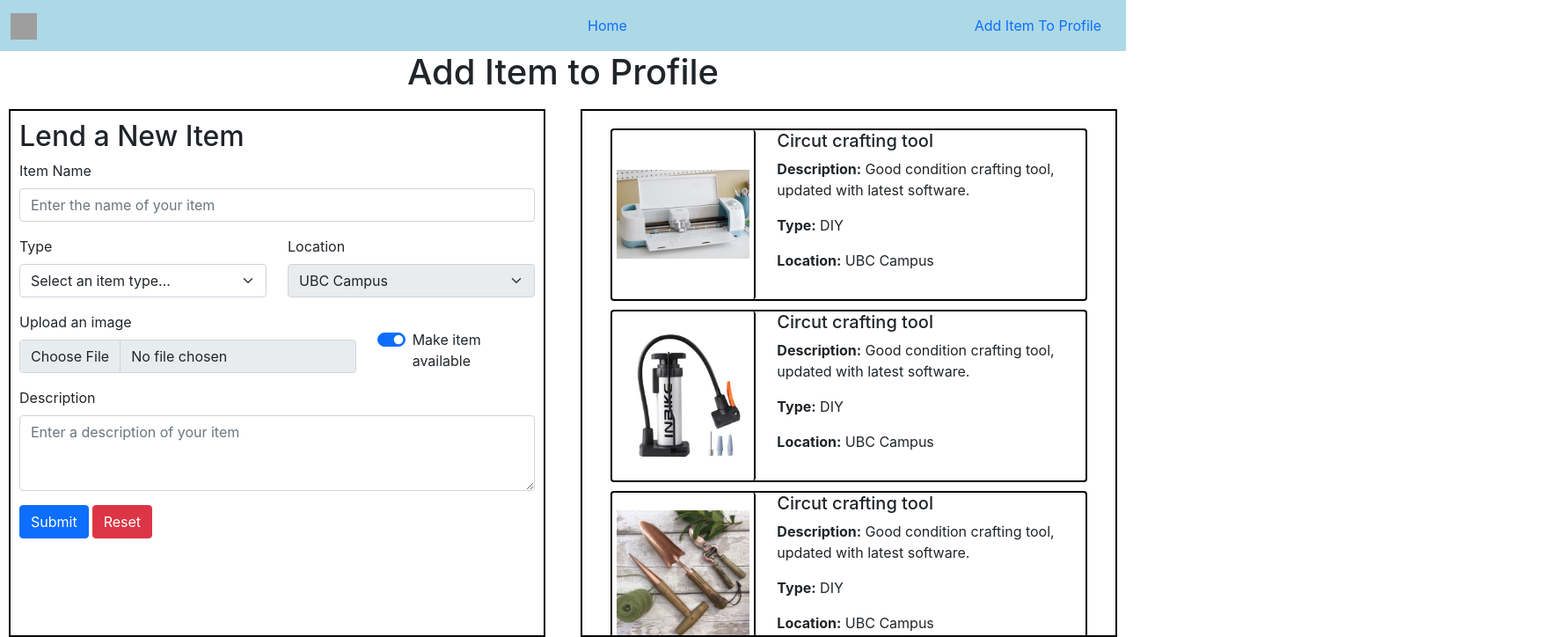
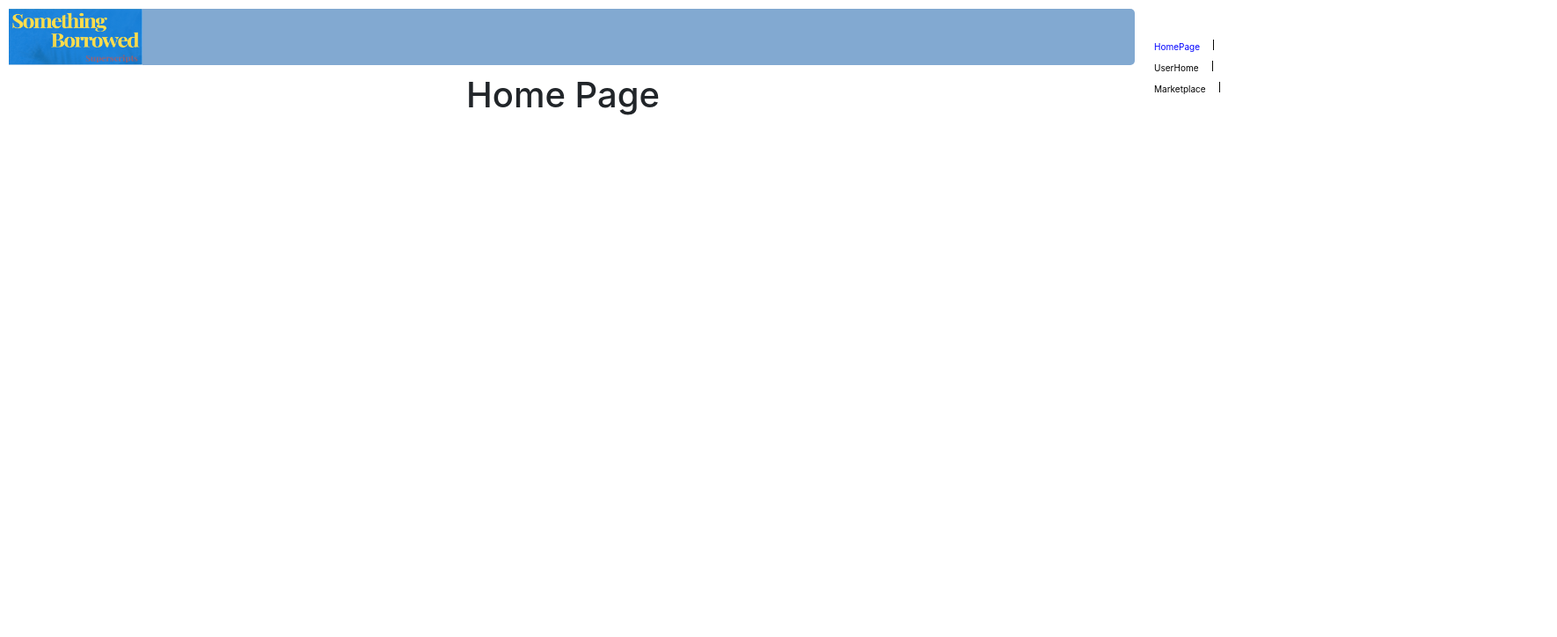
Before and after one commit to phreid/somethingBorrowed, a React (Create React App) app: page /HomePage in a window 1280 px wide. Shown: the top 724 px of the page at 88% size, 1770 px wide, since content can reach past the window. Built offline with nearby package versions, Linux system fonts and the light colour scheme; grey boxes are pictures that could not be loaded.

Commit message:
changed App.js and AddItemPage.jsx

```diff
--- a/package.json
+++ b/package.json
@@ -10,6 +10,7 @@
     "react-bootstrap": "^2.4.0",
     "react-dom": "^18.1.0",
     "react-redux": "^8.0.2",
+    "react-router-dom": "^6.3.0",
     "react-scripts": "5.0.1",
     "redux": "^4.2.0",
     "web-vitals": "^2.1.4"
--- a/src/components/AddItemPage.jsx
+++ b/src/components/AddItemPage.jsx
@@ -11,7 +11,7 @@ function AddItemPage(){
 
     return(
         <>
-        <NavBar />
+        <NavBar currpage="UserHome"/>
             <h1 className="page-title">Add Item to Profile</h1>
             <div className="grid-container">
                 <div className="grid-child page-container">
--- /dev/null
+++ b/src/components/Marketplace.jsx
@@ -0,0 +1,22 @@
+import React from 'react';
+import NavBar from "./NavBar";
+import '../styles.css';
+
+function Marketplace(){
+
+
+    return(
+        <>
+        <NavBar currPage="Marketplace"/>
+            <h1 className="page-title">Marketplace</h1>
+            <div className="grid-container">
+                <div className="grid-child page-container">
+
+                </div>
+            </div>
+
+        </>
+    )
+}
+
+export default Marketplace;
--- a/src/components/NavBar.jsx
+++ b/src/components/NavBar.jsx
@@ -1,30 +1,30 @@
-import React from 'react';
-import Container from 'react-bootstrap/Container';
-import Navbar from 'react-bootstrap/Navbar';
-import Nav from 'react-bootstrap/Nav';
+import logo from '../images/logo.png'
+import '../styles.css';
+import { Link } from "react-router-dom";
+import {useDispatch, useSelector} from 'react-redux';
+import { navBarItems } from '../redux/navBarItems';
+var { v4: uuid } = require('uuid');
 
-import '../styles.css';
+export default function NavBar(props) {
+    const dynamicList = useSelector(state => navBarItems);
+    // alert(dynamicList);
 
-export default function NavBar(prop) {
-    return (
-   <>
-      <Navbar className="navbar-parent">
-          <Container>
-            <Navbar.Brand href="#home">
-                  <img
-                    src="image"
-                    width="30"
-                    height="30"
-                    className="App-logo"
-                    alt="Something Borrowed"
-                  />
-              </Navbar.Brand>
-          </Container>
-          <Container>
-              <Nav.Link to="home">Home</Nav.Link>
-              <Nav.Link to="addItem">Add Item To Profile</Nav.Link>
-         </Container>
-      </Navbar>
-    </>
-    )
+    const linkStyle = {
+        color: 'blue'
+      };
+    return <div className='navBar' key={uuid()}>
+        <img src={logo} className="App-logo" alt="logo"/>
+        <div className='navBarItemsBox'>
+            <nav>
+            {dynamicList.map(function(number){
+                if(number===props.currPage){
+                  return <div key={uuid()}><Link to={"/"+number} className='navBarItems' style={linkStyle}>{number}</Link><div className='verticalLine'></div></div>;
+                }
+                return <div key={uuid()}><Link to={"/"+number} className='navBarItems' >{number}</Link><div className='verticalLine'></div></div>;
+              }
+            )}
+            </nav>
+        </div>
+
+    </div>;
 }
--- a/src/index.js
+++ b/src/index.js
@@ -7,11 +7,36 @@ import AddItemPage from "./components/AddItemPage";
 import {store} from "./redux/store";
 import {Provider} from "react-redux";
 
+import HomePage from './routes/HomePage';
+import {
+  BrowserRouter,
+  Routes,
+  Route,
+} from "react-router-dom";
+import UserHome from './routes/UserHome';
+import MarketplacePage from './routes/MarketplacePage';
+
 const root = ReactDOM.createRoot(document.getElementById('root'));
 root.render(
   <React.StrictMode>
       <Provider store={store}>
-    <AddItemPage />
-  </Provider>
+      <BrowserRouter>
+        <Routes>
+          <Route path="/" element={<AddItemPage />} />
+            <Route path="HomePage" element={<HomePage />} />
+            <Route path="UserHome" element={<UserHome />} />
+            <Route path="Marketplace" element={<MarketplacePage />} />
+            <Route
+              path="*"
+              element={
+                <main style={{ padding: "1rem" }}>
+                  <p>There's nothing here!</p>
+                </main>
+              }
+            />
+
+        </Routes>
+      </BrowserRouter>
+    </Provider>
   </React.StrictMode>
 );
--- /dev/null
+++ b/src/redux/navBarItems.js
@@ -0,0 +1 @@
+export let navBarItems = ["HomePage", "UserHome", "Marketplace"];
--- /dev/null
+++ b/src/routes/HomePage.jsx
@@ -0,0 +1,6 @@
+import NavBar from "../components/NavBar";
+
+export default function HomePage() {
+    return <><NavBar currPage="HomePage" /><h1 className="page-title">Home Page</h1></>;
+
+}
--- /dev/null
+++ b/src/routes/MarketplacePage.jsx
@@ -0,0 +1,7 @@
+import NavBar from "../components/NavBar";
+import Marketplace from "../components/Marketplace";
+
+export default function MarketplacePage() {
+    return <Marketplace />;
+
+}
--- /dev/null
+++ b/src/routes/UserHome.jsx
@@ -0,0 +1,7 @@
+import NavBar from "../components/NavBar";
+import AddItemPage from '../components/AddItemPage';
+
+export default function UserHome() {
+
+    return <AddItemPage />;
+}
--- a/src/styles.css
+++ b/src/styles.css
@@ -4,26 +4,6 @@
     width: 100%;
     margin: 10px;
     height: auto;
-}
-
-#navItem {
-    color: black;
-    font-size: 24px;
-    font-style: bold;
-    margin: 20px;
-    text-decoration: none;
-    position: relative;
-    border-radius: 5px;
-    border-color: black;
-    border-style: solid;
-    background-color: lightgrey;
-    padding-left: 10px;
-    padding-right: 10px;
-}
-
-#navItem:hover {
-    color: black;
-    background-color: lightyellow;
 }
 
 .add-items-page-body{
@@ -74,3 +54,38 @@
 .navbar-parent{
     background-color: lightblue;
 }
+
+.App-logo {
+    height: 8vmin;
+    width: 19vmin;
+    display:inline-block;
+    margin-right:660px;
+    float: left
+  }
+  .navBar {
+    background-color: #82a9d1;
+    height: 8vmin;
+  }
+
+  .verticalLine {
+    border-left: 1px solid rgb(9, 9, 7);
+    height: 12px;
+    margin-right:5px;
+    display:inline-block;
+  }
+  .navBarItemsBox {
+    position: relative;
+    bottom: -29px;
+    left: 480px;
+  }
+
+  .navBarItems {
+    color: black;
+    display:inline-block;
+    margin-right:5px;
+    font-size: 10px;
+    text-decoration: none;
+    position: relative;
+    padding-left: 10px;
+    padding-right: 10px;
+  }
```
Also changed, not shown: src/images/logo.png (added), 1 other file (tests, documents, lock files or other folders).
